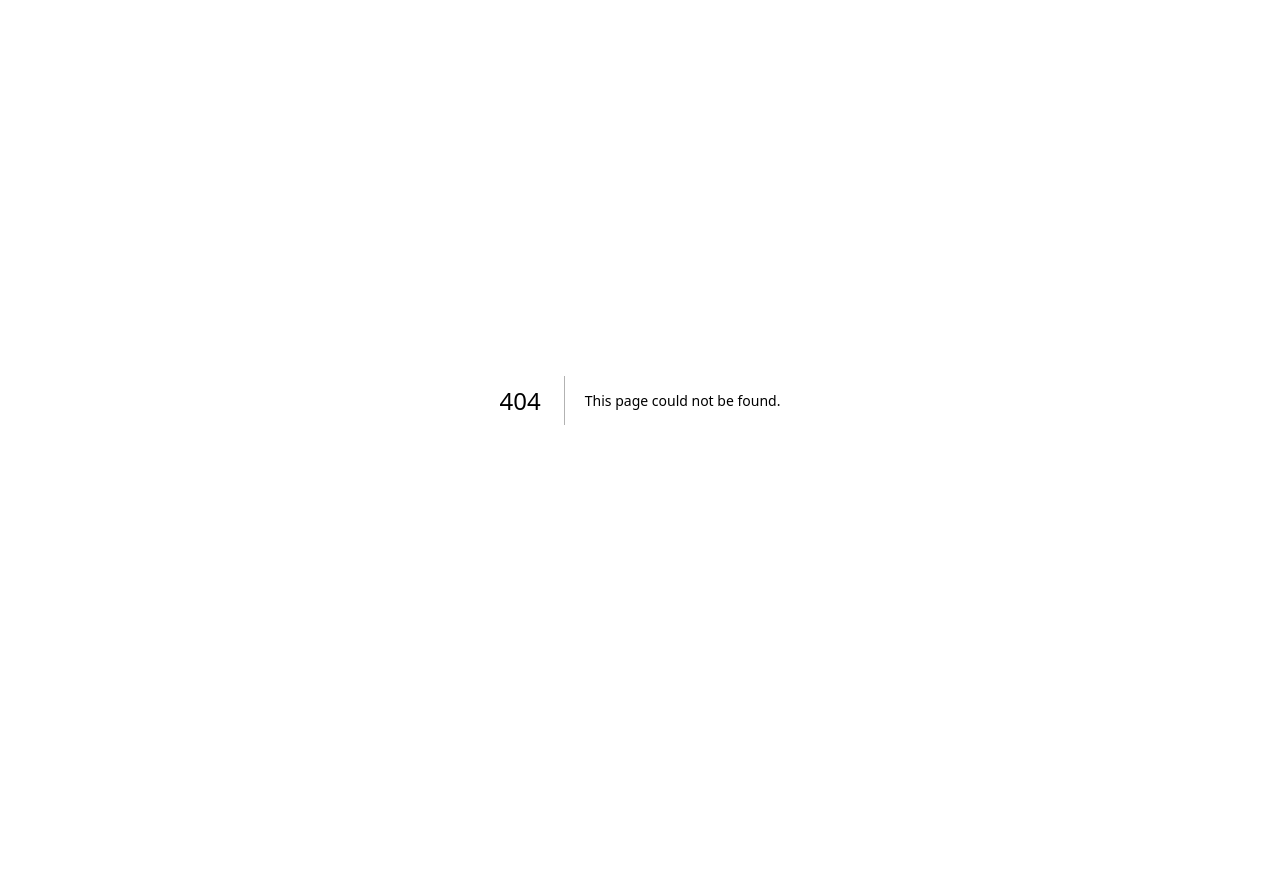
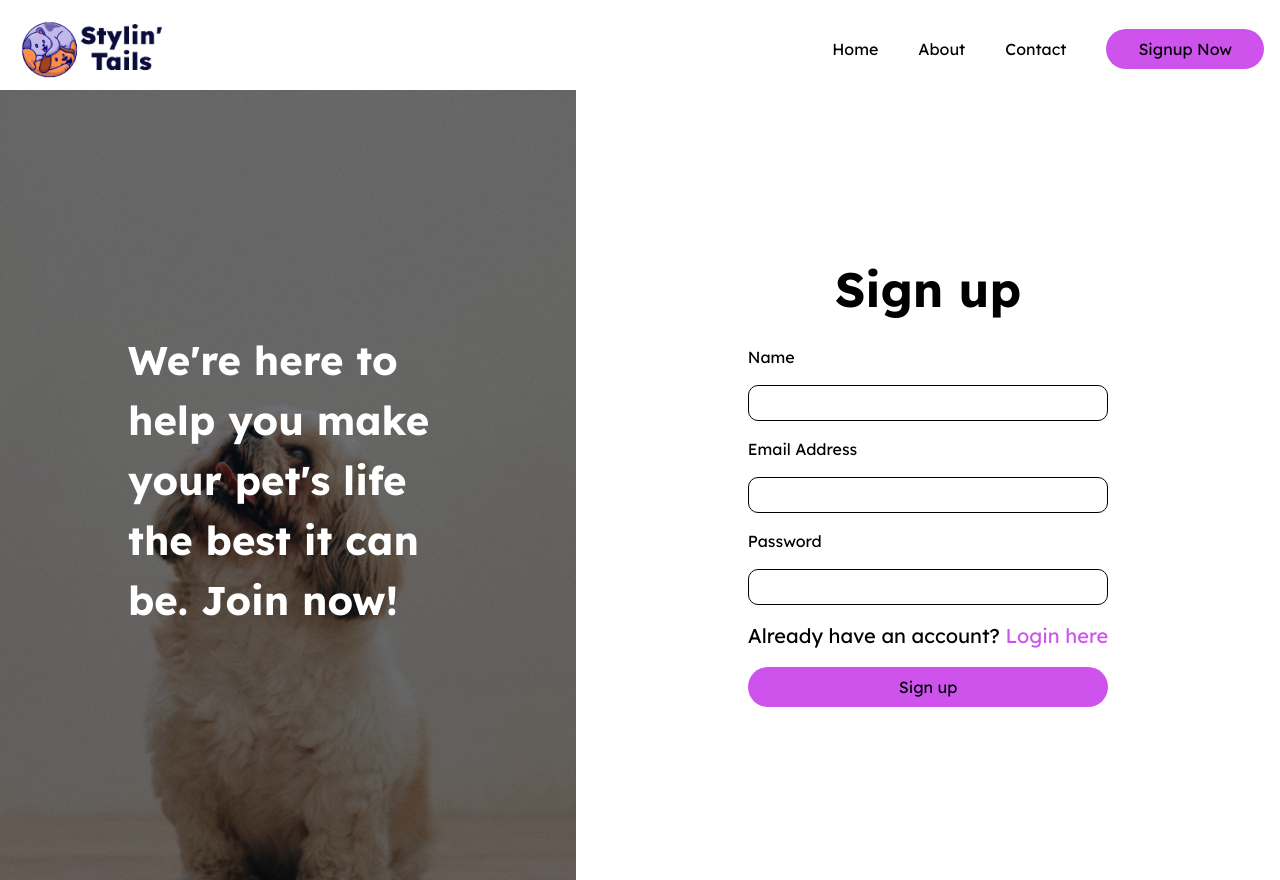
Before and after one commit to Mickaachu/stylinTails, a Next.js app in the folder client/: page /register in a window 1280 px wide. Before the commit this address had no page. Before the commit the page ends 800 px from the top, so only its background shows below. Built offline with nearby package versions, Linux system fonts and the light colour scheme.

Commit message:
header, login, signup page finished

```diff
--- a/client/app/globals.css
+++ b/client/app/globals.css
@@ -16,18 +16,24 @@ h2 {
   font-weight: bold;
 }
 p {
-  font-size: 18px;
+  font-size: 16px;
+}
+input {
+ border : 1px solid black;
+ padding: 5px;
+ border-radius: 10px;
+
 }
 
 @media screen and (min-width: 768px) {
   h1 {
-    font-size: 54px;
+    font-size: 48px;
   }
   h2 {
-    font-size: 48px;
+    font-size: 36px;
   }
   h3 {
-    font-size: 36px;
+    font-size: 25px;
   }
   h4 {
     font-size: 32px;
@@ -36,7 +42,7 @@ p {
     font-size: 28px;
   }
   p {
-    font-size: 16px;
+    font-size: 20px;
   }
 
 }
--- a/client/app/layout.js
+++ b/client/app/layout.js
@@ -1,7 +1,7 @@
 import { Lexend } from 'next/font/google'
 import './globals.css'
-
 const lexend = Lexend({subsets: ['latin']})
+import { Header } from '@/components'
 
 export const metadata = {
   title: 'Stylin Tails',
@@ -11,7 +11,10 @@ export const metadata = {
 export default function RootLayout({ children }) {
   return (
     <html lang="en">
-      <body className={lexend.className}>{children}</body>
+      <body className={lexend.className}>
+        <Header />
+        {children}
+      </body>
     </html>
   )
 }
--- /dev/null
+++ b/client/app/login/page.js
@@ -0,0 +1,29 @@
+import Link from "next/link"
+function Login() {
+  return (
+    <div className="flex min-h-screen justify-center items-center pt-20 lg:justify-start ">
+        <div className="hidden lg:flex bg-[url('../public/assets/Images/loginBG.jpg')] bg-cover bg-center  w-[45vw] min-h-screen justify-center items-center bg-no-repeat relative">
+            <p className="font-bold text-[40px] text-white max-w-[350px] relative z-10">
+              We're excited to see you again!
+            </p>
+            <div className="bg-black opacity-50 w-full h-full absolute top-0 bottom-0 left-0 right-0"></div>
+        </div>
+        <div className="flex justify-center items-center flex-col  gap-5 w-screen lg:w-[55vw]">
+            <h1>Login</h1>
+            <form className="flex flex-col gap-4 justify-center">
+                <label htmlFor="email">Email Address</label>
+                <input type="email" name="email" className="min-w-[300px]"/>
+                <label htmlFor="password">Password</label>
+                <input type="password" name="password"/>
+                <p>
+                    Don't have an account yet?<Link href="/register" className="text-[#CD53EC]"> Register here</Link>
+                </p>
+
+                <button type="submit" className="bg-[#CD53EC] py-2 px-8 rounded-full ">Login</button>
+            </form>
+        </div>
+    </div>
+  )
+}
+
+export default Login
--- a/client/app/page.js
+++ b/client/app/page.js
@@ -1,7 +1,8 @@
-import { HeroSection, AboutSection, CalltoAction, CountSection, WhatWeDoSection } from "@/components"
+import { HeroSection, AboutSection, CalltoAction, CountSection, WhatWeDoSection,  } from "@/components"
 export default function Home() {
   return (
     <main >
+
       <HeroSection />
       <CountSection />
       <AboutSection />
--- /dev/null
+++ b/client/app/register/page.js
@@ -0,0 +1,31 @@
+import Link from "next/link"
+function Register() {
+  return (
+    <div className="flex min-h-screen justify-center items-center pt-20 lg:justify-start ">
+        <div className="hidden lg:flex bg-[url('../public/assets/Images/signupBG.jpg')] bg-cover bg-center  w-[45vw] min-h-screen justify-center items-center bg-no-repeat relative">
+            <p className="font-bold text-[40px] text-white max-w-[320px] relative z-10">
+                We're here to help you make your pet's life the best it can be. Join now!
+            </p>
+            <div className="bg-black opacity-50 w-full h-full absolute top-0 bottom-0 left-0 right-0"></div>
+        </div>
+        <div className="flex justify-center items-center flex-col  gap-5 w-screen lg:w-[55vw]">
+            <h1>Sign up</h1>
+            <form className="flex flex-col gap-4 justify-center">
+                <label htmlFor="name">Name</label>
+                <input type="text" name="name" className="min-w-[300px]"/>
+                <label htmlFor="email">Email Address</label>
+                <input type="email" name="email" className="min-w-[300px]"/>
+                <label htmlFor="password">Password</label>
+                <input type="password" name="password"/>
+                <p>
+                    Already have an account?<Link href="/login" className="text-[#CD53EC]"> Login here</Link>
+                </p>
+
+                <button type="submit" className="bg-[#CD53EC] py-2 px-8 rounded-full ">Sign up</button>
+            </form>
+        </div>
+    </div>
+  )
+}
+
+export default Register
--- a/client/components/common/Card.jsx
+++ b/client/components/common/Card.jsx
@@ -2,7 +2,7 @@
 import Image from "next/image";
 const Card = ({image, title, description}) => {
   return (
-    <div className="pt-7 px-9 pb-10 flex flex-col justify-center items-center text-center bg-[#A15ED6] gap-2 max-w-[381px] min-h-[305px]">
+    <div className="pt-7 px-9 pb-10 flex flex-col justify-center items-center text-center bg-[#A15ED6] gap-2 max-w-[381px] h-[324px]">
         <Image src={image} alt={title} width={112} height={100} />
         <p className="text-white text-2xl font-bold">{title}</p>
         <p className="text-[#ECECEC] ">{description}</p>
--- /dev/null
+++ b/client/components/common/Header.jsx
@@ -0,0 +1,49 @@
+'use client'
+import { useState } from "react"
+import Image from "next/image"
+import Link from "next/link"
+
+import { Icons } from "@/constants"
+
+function Header() {
+    const [showMenu, setShowMenu] = useState(false)
+    const handleMenu = () => {
+        setShowMenu(!showMenu)
+    }
+
+  return (
+    <header className="pt-2 px-4 fixed w-full bg-white z-50 ">
+        <div className="flex justify-between items-center w-full">
+            <Link href="/"><Image src={Icons.logo} alt="stylin tails"/></Link>
+            <div className="block md:hidden">
+                <button onClick={handleMenu}>
+                    <Image src={Icons.menu}/>
+                </button>
+                {showMenu && (
+                    <div className="absolute top-0 h-screen bottom-0 left-0 right-0 bg-white p-5 ">
+                    <div className="flex justify-end">
+                        <button onClick={handleMenu} >
+                            <Image src={Icons.close} width={36} height={36}/>
+                        </button>
+                    </div>
+                    <div className="flex flex-col justify-center items-center mt-32 gap-5">
+                        <Link href="/">Home</Link>
+                        <Link href="/">About</Link>
+                        <Link href="/">Contact</Link>
+                        <Link href="/" className="bg-[#CD53EC] py-2 px-8 rounded-full">Signup Now</Link>
+                    </div>
+                </div>
+                )}
+            </div>
+            <div className="hidden md:flex justify-center items-center gap-5 lg:gap-10 ">
+                <Link href="/">Home</Link>
+                <Link href="/">About</Link>
+                <Link href="/">Contact</Link>
+                <Link href="/register" className="bg-[#CD53EC] py-2 px-8 rounded-full">Signup Now</Link>
+            </div>
+        </div>
+    </header>
+  )
+}
+
+export default Header
--- a/client/components/home/AboutSection.jsx
+++ b/client/components/home/AboutSection.jsx
@@ -2,7 +2,7 @@
 function AboutSection() {
   return (
     <div className="bg-[#F2F2F2] flex flex-col  mt-4 mb-4 md:mt-40 md:flex-row-reverse min-h-[70vh] ">
-      <div className="flex flex-col  px-8 pt-11  pb-8  md:w-[60%] ">
+      <div className="flex flex-col  px-8 pt-11  pb-8  md:w-[60%] md:pt-20">
         <h2 >About Us</h2>
         <p className="max-w-[672px]">
           Stylin Tails is a full-service pet grooming salon dedicated to providing your furry friends with the highest quality of care. We use only the best products and techniques to ensure that your pet's coat is clean, healthy, and stylish. <br /> <br />We also take the time to get to know your pet and their individual needs.
--- a/client/components/home/CountSection.jsx
+++ b/client/components/home/CountSection.jsx
@@ -2,8 +2,8 @@ import React from 'react'
 
 function CountSection() {
   return (
-    <div className="flex justify-center items-center">
-      <div className="bg-[#A15ED6] flex flex-col p-14 rounded-3xl gap-3 md:gap-10 md:flex-row">
+    <div className="flex justify-center items-center mt-20">
+      <div className="bg-[#A15ED6]  flex flex-col py-14 px-14 rounded-3xl gap-3 md:gap-10 md:flex-row md:px-20">
         <div className="flex justify-center items-center flex-col">
           <p className="text-white text-[48px]">3600+</p>
           <p className="text-[24px]">Happy Pets</p>
--- a/client/components/home/HeroSection.jsx
+++ b/client/components/home/HeroSection.jsx
@@ -1,18 +1,20 @@
 import Image from "next/image"
 import { Images } from "@/constants"
+import Link from "next/link"
+
 function HeroSection() {
   return (
-    <div className="flex min-h-[70vh] justify-center items-center">
-     <div className="flex flex-col gap-6">
+    <div className="flex min-h-[70vh] justify-center items-center px-3 ">
+     <div className="flex flex-col gap-6 mt-24 lg:mt-0">
       <h1 className="max-w-[590px]">The best way to make your pet look and feel its best.
       </h1>
-      <button className="bg-[#00FFF0] max-w-[326px] font-bold py-2 px-4 rounded-full">
+      <Link href="/register" className="bg-[#00FFF0] max-w-[326px] font-bold py-2 px-4 rounded-full">
         Set an Appointment now!
-      </button>
+      </Link>
 
      </div>
-     <div className="hidden lg:block ">
-      <Image src={Images.doghero} alt="cute dog sitting" />
+     <div className="hidden lg:block mt-40">
+      <Image src={Images.doghero} alt="cute dog sitting" width={439} heigh={616}/>
      </div>
     </div>
   )
--- a/client/components/home/WhatWeDoSection.jsx
+++ b/client/components/home/WhatWeDoSection.jsx
@@ -2,14 +2,13 @@ import Card from "../common/Card"
 import { Icons } from "@/constants"
 function WhatWeDoSection() {
   return (
-    <div className="py-5 px-3 flex flex-col justify-center items-center">
+    <div className="py-5 px-3 flex flex-col justify-center items-center gap-20 md:py-20">
       <h2>What we do</h2>
       <div className="grid grid-flow-row grid-cols-1 md:grid-cols-2 gap-5 justify-center items-center">
         <Card image={Icons.bathAndBrush} title="Bath and Brush" description="This is a great option for pets that don't need a full haircut. It includes a bath, brush-out, and nail trim." />
         <Card image={Icons.fullGrooming} title="Full Grooming" description="This includes a bath, haircut, nail trim, ear cleaning, and anal gland expression." />
         <Card image={Icons.nailTrim} title="Nail Trim" description="This is a quick and easy way to keep your pet's nails trimmed and healthy." />
         <Card image={Icons.earCleaning} title="Ear Cleaning" description="This is important for keeping your pet's ears clean and free of dirt and debris." />
-
       </div>
     </div>
   )
--- a/client/components/index.js
+++ b/client/components/index.js
@@ -3,11 +3,12 @@ import AboutSection from "./home/AboutSection";
 import CountSection from "./home/CountSection";
 import WhatWeDoSection from "./home/WhatWeDoSection";
 import CalltoAction from "./common/CalltoAction";
-
+import Header from "./common/Header";
 export {
     HeroSection,
     AboutSection,
     CountSection,
     WhatWeDoSection,
-    CalltoAction
+    CalltoAction,
+    Header
 }
```
